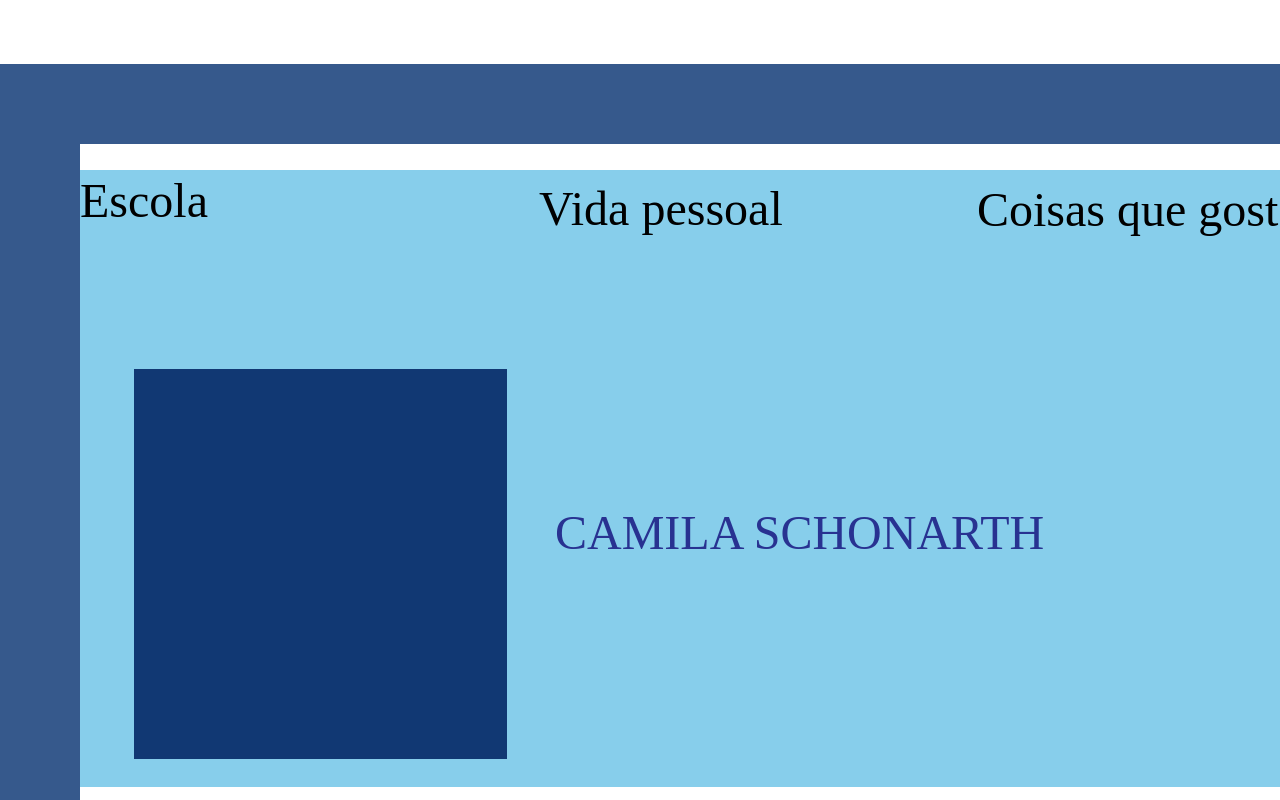
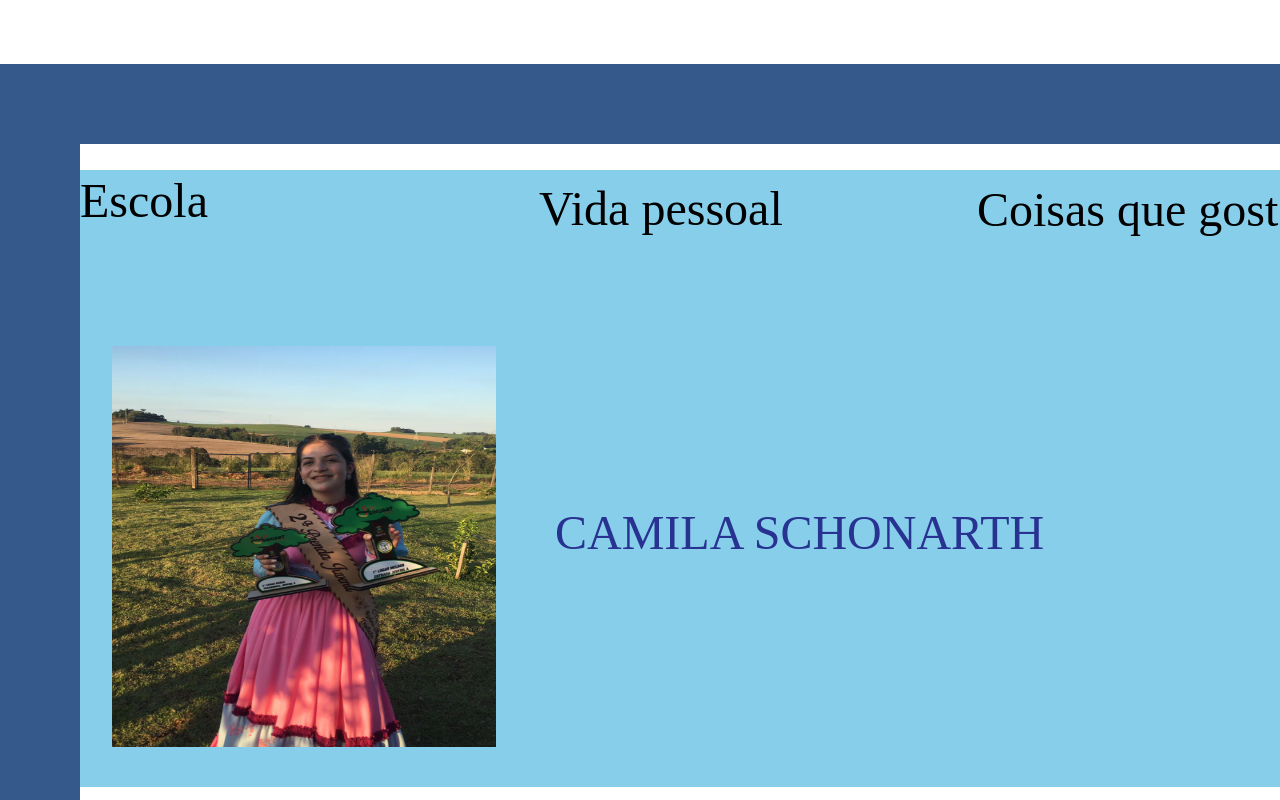
Before and after one commit to SCHONARTHCAMS/PC2023-, a plain HTML site: page index.html in a window 1280 px wide. Shown: the top 800 px of the page. Drawn offline with Linux system fonts and the light colour scheme.

Commit message:
atualizando

```diff
--- a/index.html
+++ b/index.html
@@ -13,6 +13,7 @@
       <h1>CAMILA SCHONARTH</h1>
     </header>
 
+
     <section>
 
      <p>Nasceu em Cascavel PR no dia 23 de fevereiro de 2007, estuda no Colégio Estadual Wilson Joffre, e a matéria que mais gosta é biologia. Já participou
@@ -24,11 +25,10 @@
       <h3 class="borda3"></h3>
       <h3 class="circulo1"></h3>
       <h3 class="circulo2"></h3>
-      <h3 class="retângulo"></h3>
       <h3 class="linha1"></h3>
       <h3 class="linha2"></h3>
         </section>
-        <img src="mila.jpg" alt="">
+        <img src="cami.jpg" alt="">
 
 <footer>
        Email: camila.schonarth@escola.pr.gov.br
--- a/style.css
+++ b/style.css
@@ -20,20 +20,10 @@ p{
 
   }
 
-}
-
-
-img{
-  position: absolute;
-  width: 316px;
-  height: 334px;
-  left: 162px;
-  top: 399px;
 
 
 
 
-}
 
 .borda4{
   /* Rectangle 4 */
@@ -89,6 +79,7 @@ background: #36598C;
 
 
 
+
 h1{
 
   position: absolute;
@@ -107,22 +98,10 @@ h1{
 
   color: #283291;
 
-  background-color: #87CEEB
+
 
 }
 
-.retângulo{
-  /* Rectangle 5 */
-
-
-  position: absolute;
-  width: 373px;
-  height: 390px;
-  left: 134px;
-  top: 321px;
-
-  background: #113873;
-}
 
 
 
@@ -166,7 +145,7 @@ h2{
 
 
   color: #000000;
-  background-color: #87CEEB
+background-color: 	#87CEEB
 }
 
 h3{
@@ -229,8 +208,15 @@ h6{
 
 
   color: #000000;
+position: absolute;
+width: 316px;
+height: 334px;
+left: 162px;
+top: 346px;
+
 
 }
+
 
 footer{
 
@@ -254,3 +240,12 @@ background-color: #ADD8E6
 
 
 }
+
+img{
+
+  position: absolute;
+  width: 384px;
+  height: 401px;
+  left: 112px;
+  top: 346px;
+}
```
Also changed, not shown: cami.jpg (added).
